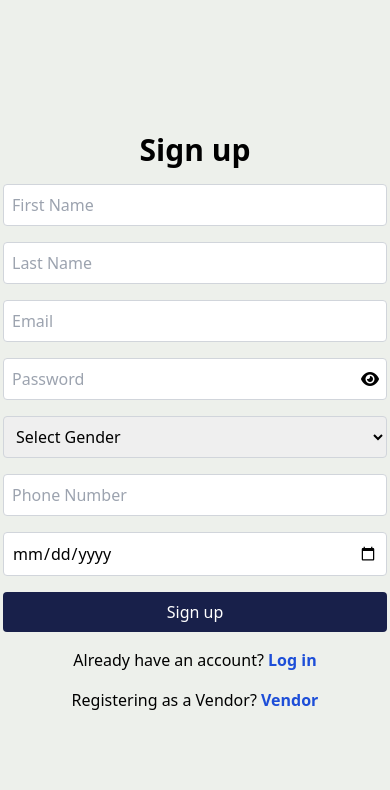
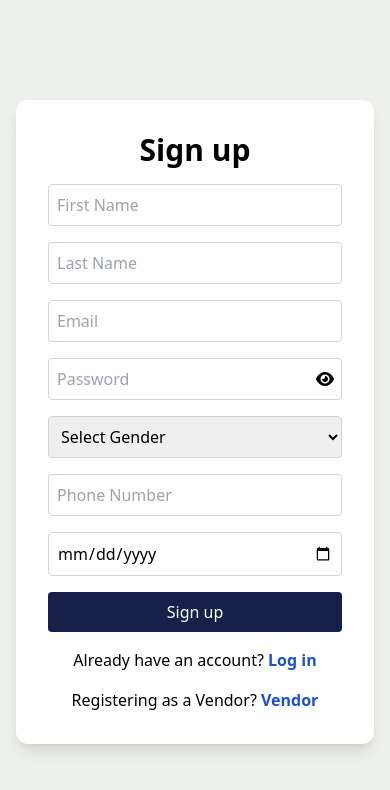
Before and after one commit to decadevs/live-project-frontend-2-quick-bite-frontend, a React (Vite) app in the folder client/: page /register in a window 390 px wide. Shown: the top 790 px of the page. Built offline with nearby package versions, Linux system fonts and the light colour scheme.

Commit message:
added responsiveness to ther userSignup and userLogin forms

```diff
--- a/client/src/components/userLogin.tsx
+++ b/client/src/components/userLogin.tsx
@@ -26,8 +26,8 @@ const LoginForm = () => {
     };
 
     return (
-        <div className="flex justify-center items-center h-screen bg-edf0eb">
-            <div className="w-1/3 p-8 bg-white rounded-xl shadow">
+        <div className="flex justify-center items-center h-screen bg-edf0eb px-4">
+            <div className="w-full max-w-md p-8 bg-white rounded-xl shadow-lg">
                 <h2 className="text-2xl font-bold mb-4">User Login</h2>
                 <div className="mb-4">
                     <label htmlFor="email" className="block font-medium">
--- a/client/src/components/userSignup.tsx
+++ b/client/src/components/userSignup.tsx
@@ -63,8 +63,8 @@ const SignupForm = () => {
     };
 
     return (
-        <div className="flex justify-center items-center h-screen">
-            <div className="max-w-sm mx-auto">
+        <div className="flex justify-center items-center h-screen px-4">
+            <div className="w-full max-w-md p-8 bg-white rounded-xl shadow-lg">
                 <h1 className="text-black text-3xl font-bold text-center mb-4">Sign up</h1>
                 <form onSubmit={handleSubmit} className="mt-4">
                     <input
```
